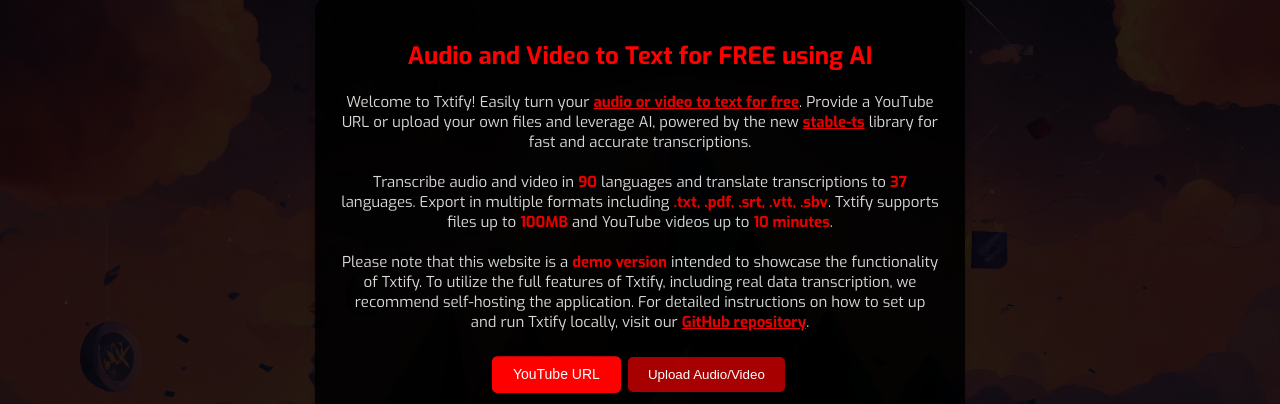
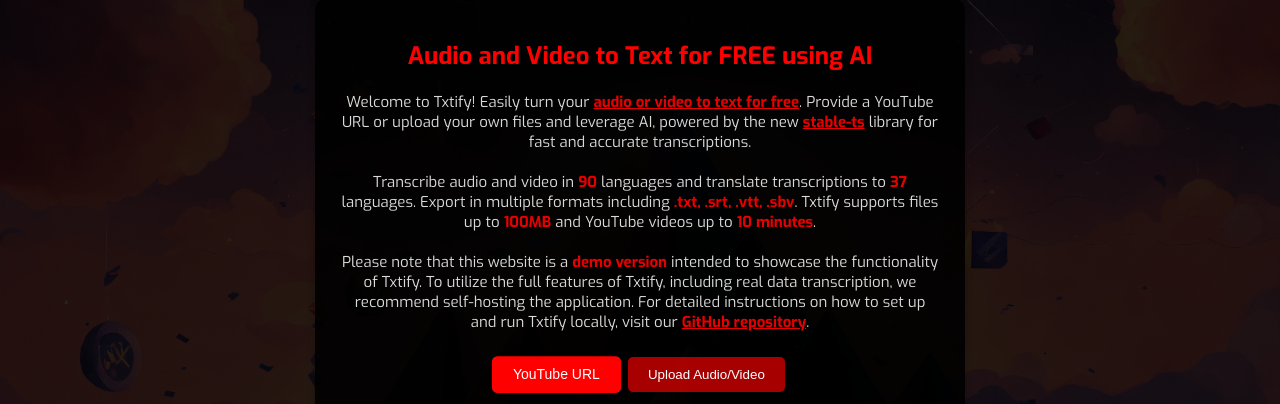
Before and after one commit to lkmeta/txtify, a FastAPI app: page / in a window 1280 px wide. Shown: the part 101-505 px from the top of the page. Run offline with FastAPI, Linux system fonts and the light colour scheme.

Commit message:
Update scripts.js and index.html

```diff
--- a/static/scripts.js
+++ b/static/scripts.js
@@ -20,7 +20,7 @@
 document.addEventListener('DOMContentLoaded', function () {
     const transcriptionLanguagesCount = 90;
     const translationLanguagesCount = 37;
-    const fileTypes = ['.txt', '.pdf', '.srt', '.vtt', '.sbv'];
+    const fileTypes = ['.txt', '.srt', '.vtt', '.sbv'];
 
     document.getElementById('transcription-languages').innerText = transcriptionLanguagesCount;
     document.getElementById('translation-languages').innerText = translationLanguagesCount;
--- a/templates/index.html
+++ b/templates/index.html
@@ -113,7 +113,8 @@
                 <option value="whisper_base" selected>Whisper Base (Fast - Balanced - English Only)</span>
                 </option>
                 <option value="whisper_small">Whisper Small (Fast - Accurate - English Only)</option>
-                <option value="whisper_medium">Whisper Medium (Fast - High Accuracy - Multi-Language - RECOMMENDED)
+                <option value="whisper_medium">Whisper Medium (Fast - High Accuracy - Multi-Language - Downloaded by
+                    Default - RECOMMENDED)</option>
                 </option>
                 <option value="whisper_large">Whisper Large (Slow - Highest Accuracy - Multi-Language)
                 </option>
```
